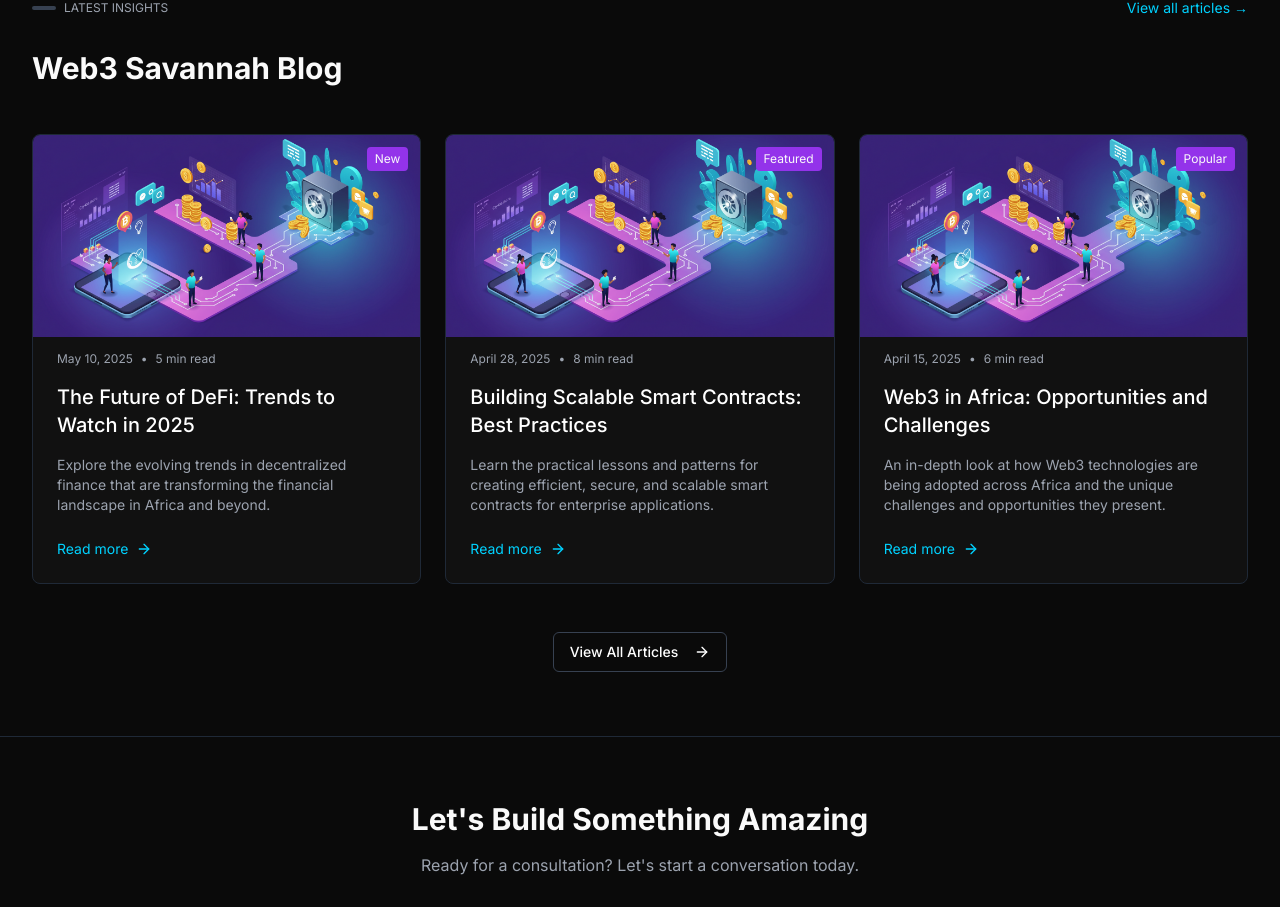
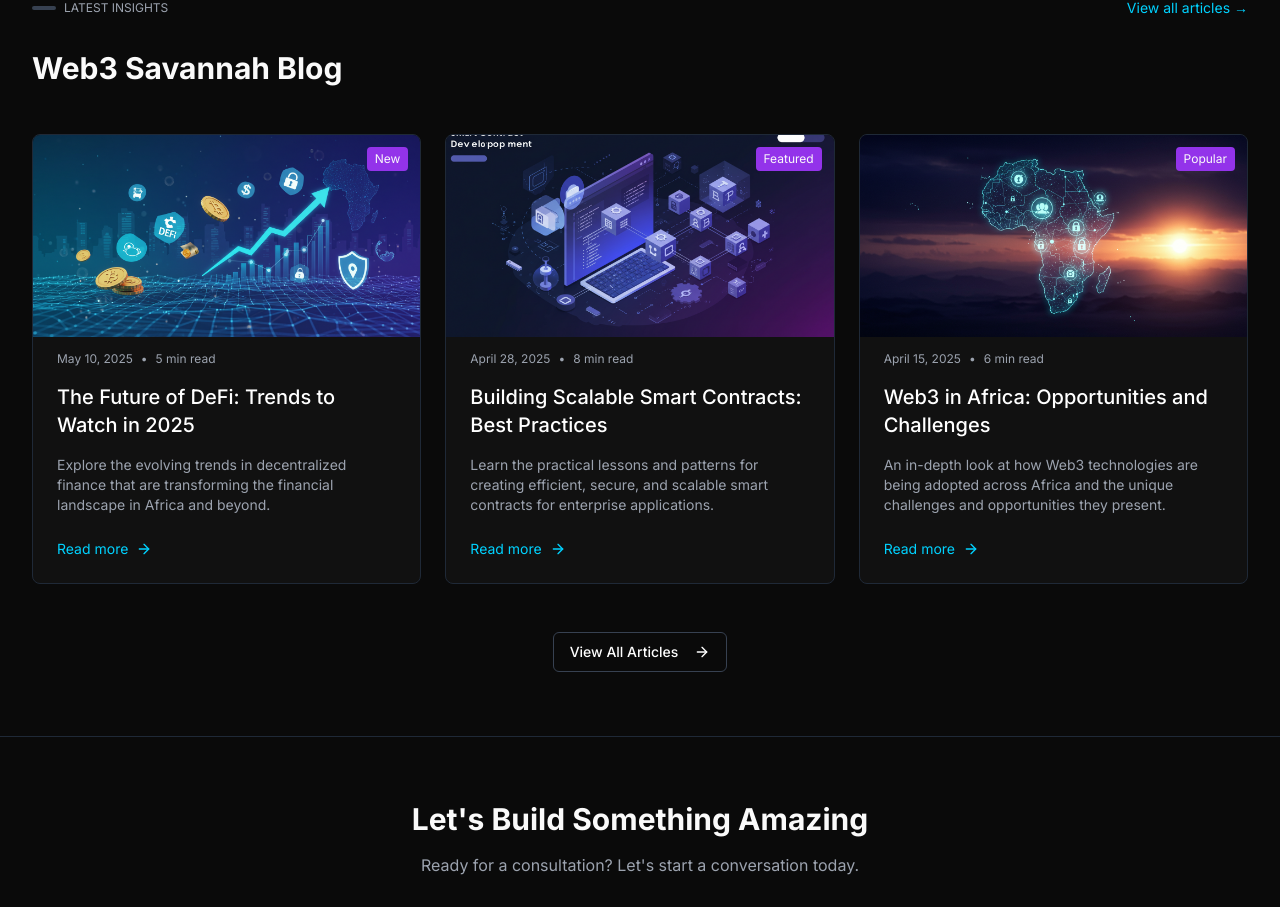
Before and after one commit to Rustaman254/web3Savannah, a Next.js app: page / in a window 1280 px wide. Shown: the part 3740-4647 px from the top of the page. Built offline with nearby package versions, Linux system fonts and the light colour scheme.

Commit message:
Update index page.tsx

```diff
--- a/app/page.tsx
+++ b/app/page.tsx
@@ -447,7 +447,7 @@ export default function Home() {
                 <div className="h-48 bg-gray-100 dark:bg-gray-800 flex items-center justify-center">
                   <div className="text-gray-400 dark:text-gray-500">
                     <img
-                      src="/Image_fx (2).jpg"
+                      src="/Image_fx (3) (1).jpg"
                       alt="Web3 Savannah Hackathon"
                       className="w-full h-full object-cover"
                     />
@@ -481,7 +481,7 @@ export default function Home() {
                 <div className="h-48 bg-gray-100 dark:bg-gray-800 flex items-center justify-center">
                   <div className="text-gray-400 dark:text-gray-500">
                     <img
-                      src="/Image_fx (2).jpg"
+                      src="/Image_fx (2) (2).jpg"
                       alt="Web3 Savannah Hackathon"
                       className="w-full h-full object-cover"
                     />
@@ -515,7 +515,7 @@ export default function Home() {
                 <div className="h-48 bg-gray-100 dark:bg-gray-800 flex items-center justify-center">
                   <div className="text-gray-400 dark:text-gray-500">
                     <img
-                      src="/Image_fx (2).jpg"
+                      src="/Image_fx (2) (1).jpg"
                       alt="Web3 Savannah Hackathon"
                       className="w-full h-full object-cover"
                     />
```
